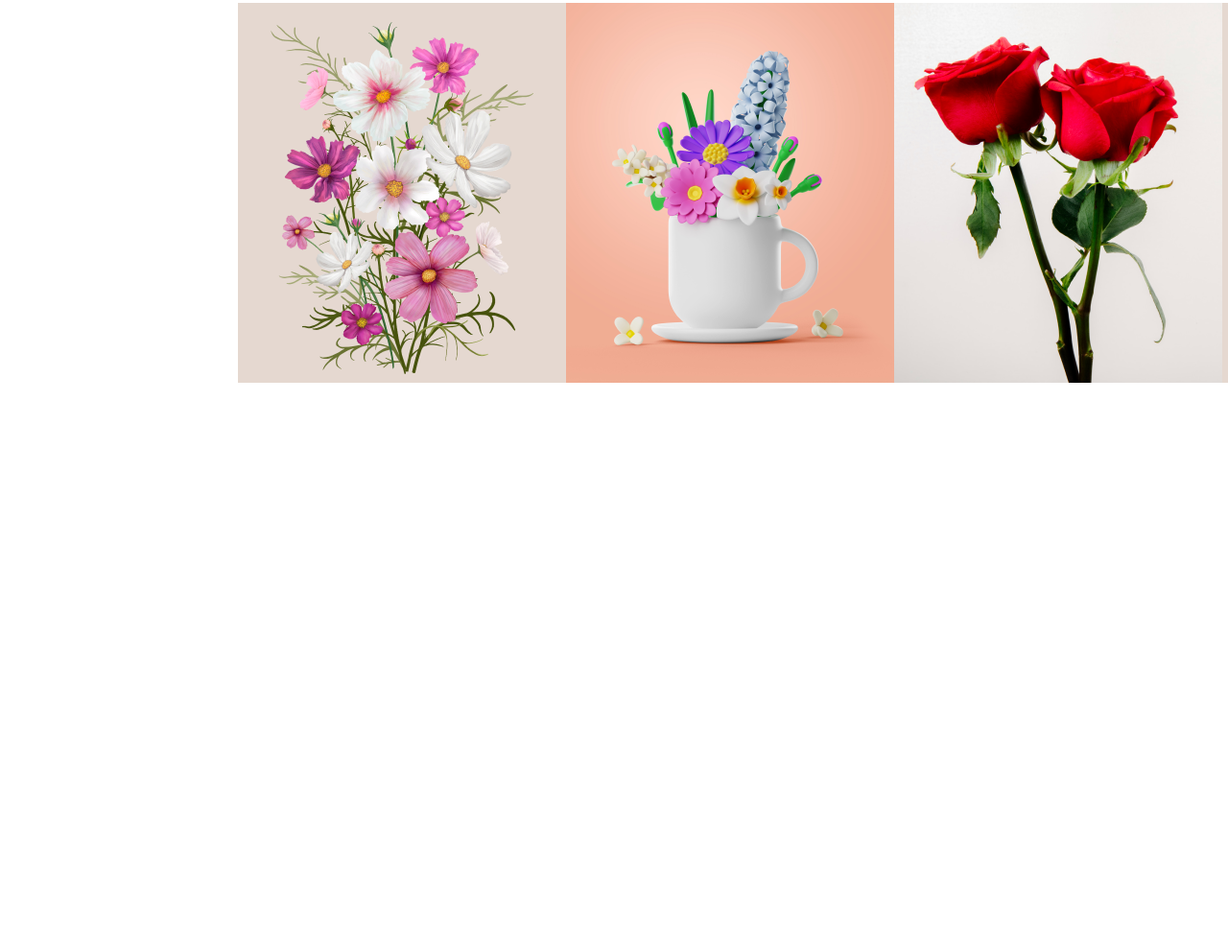
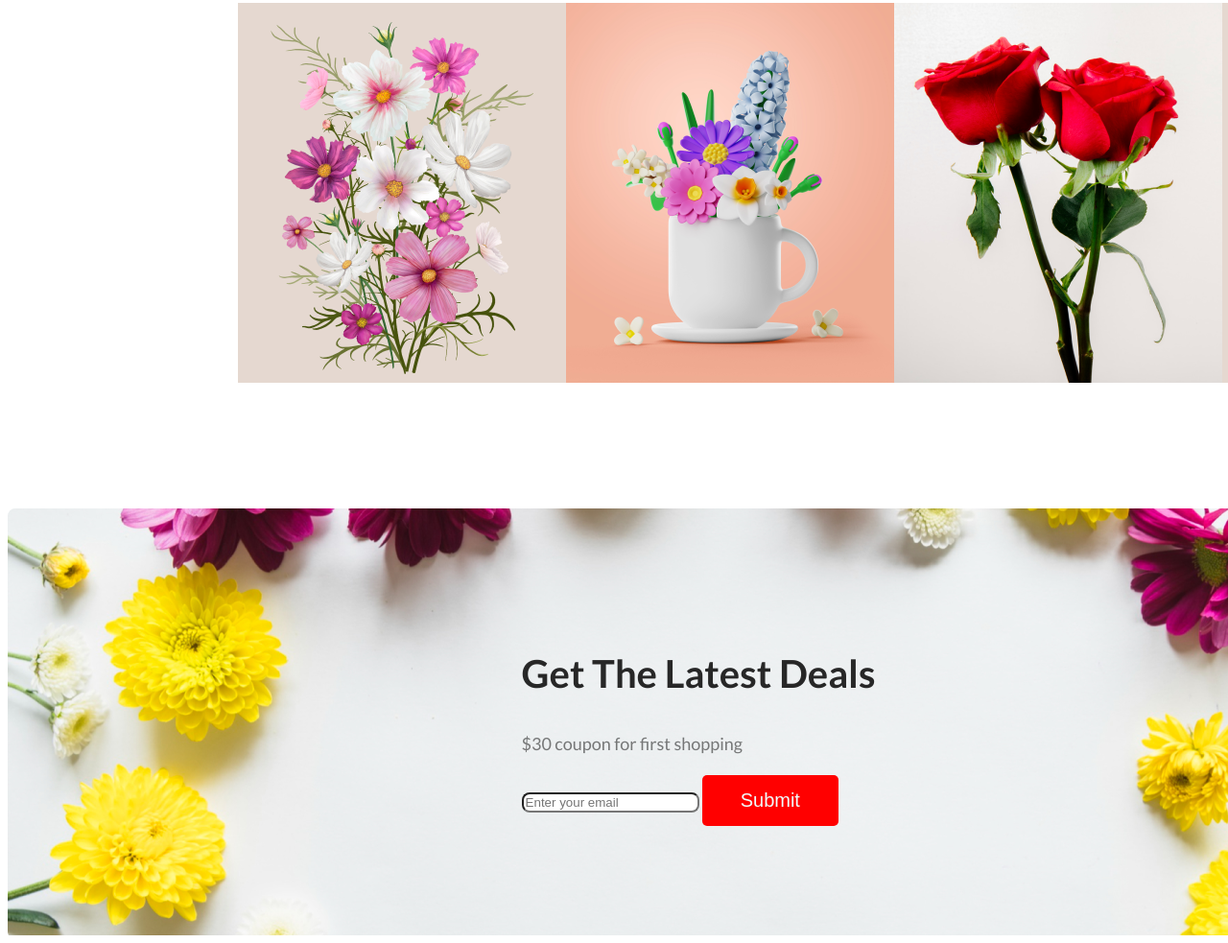
Before and after one commit to Mehedi12336/Mehedi-flower, a plain HTML site: page index.html in a window 1280 px wide. Shown: the part 3024-4007 px from the top of the page at 96% size. Before the commit the page ends 3562 px from the top, so only its background shows below. Drawn offline with Linux system fonts and the light colour scheme.

Commit message:
add infobox

```diff
--- a/index.html
+++ b/index.html
@@ -98,6 +98,18 @@
          </div>
             </div>
         </section>
+
+        <section>
+            <div class="input-info">
+           <div class="input-middle-info">
+            <h2>Get The Latest Deals</h2>
+            <p>$30 coupon for first shopping</p>
+            <input class="input-field" type="text" placeholder="Enter your email">
+            <input class="banner-btn" type="submit" value="Submit">
+           </div>
+            </div>
+
+        </section>
     </main>
 
 
--- a/styles/flower.css
+++ b/styles/flower.css
@@ -161,3 +161,30 @@ line-height: 30px;
     justify-content: space-between;
     margin-top: 48px;
  }
+
+ .input-info{
+    background-image: url('../Flower\ Asset/Rectangle 9.png');
+    width: 1440px;
+    height: 445px;
+    margin: 0 auto;
+    display: flex;
+    justify-content: center;
+    align-items: center;
+ }
+.input-middle-info h2
+{
+    color: #272727;
+    font-size: 40px;
+    font-weight: 700;
+}
+.input-middle-info p{
+    color: rgba(39, 39, 39, 0.60);
+    font-size: 18px;
+    font-weight: 400;
+    line-height: 30px;
+}
+
+.input-field {
+    border-radius: 8px;
+    background: #FFF;
+}
```
